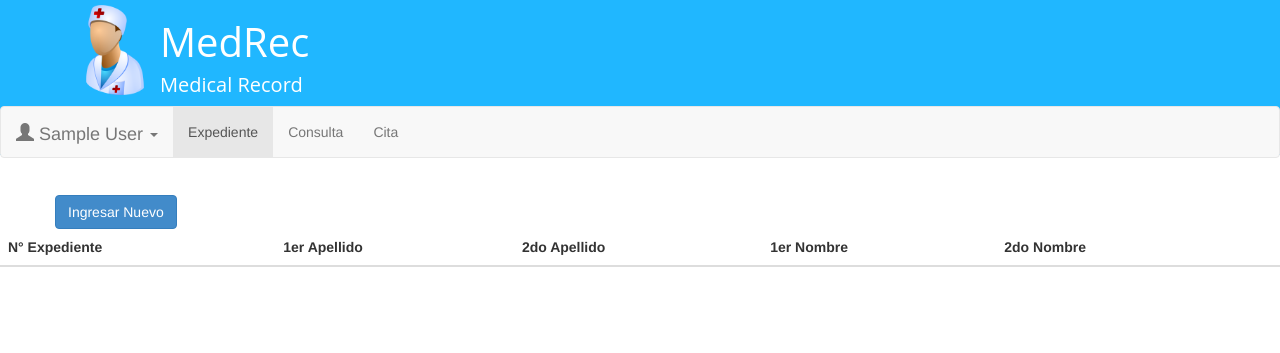
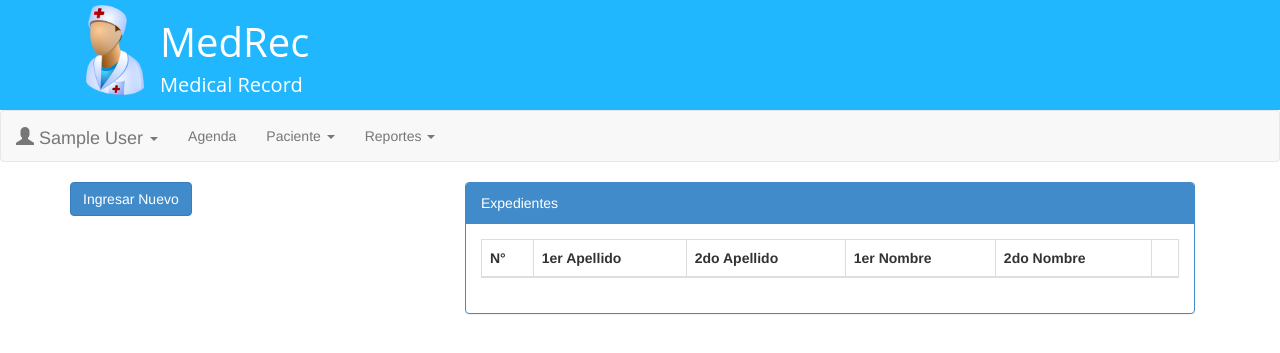
Before and after one commit to shayronsoto/MedRec, a PHP site: page /expediente.php in a window 1280 px wide. Shown: the top 353 px of the page. Run offline with PHP 8.4, Linux system fonts and the light colour scheme; the visitor is signed in with stand-in values (Sample User, id 1); data that the repository does not hold is empty; some libraries are stand-ins or nearby versions.

Commit message:
poco de estilo y arreglo del contenido del menu

```diff
--- a/css/estilo.css
+++ b/css/estilo.css
@@ -3,7 +3,7 @@
 header{
 	background-color: #20B7FF;
 	padding: 0 0 0 0;
-	height: 110px;
+	height: 90px;
 	margin: 0 0 0 0;
 
 }
--- a/css/style.css
+++ b/css/style.css
@@ -1,7 +1,7 @@
 header{
 	background-color: #20B7FF;
 	padding: 0 0 0 0;
-	height: 155px;
+	height: 110px;
 	margin: 0 0 0 0;
 }
 header .text{
--- a/expediente.php
+++ b/expediente.php
@@ -19,7 +19,7 @@
 	<!--<link href='http://fonts.googleapis.com/css?family=Open+Sans:600' rel='stylesheet' type='text/css'>-->
 </head>
 <body>
-<header style="heigth=150px">
+<header style="heigth=100px">
 	<div class="container">
 		<div class="row">
 			<div class="text col-sm-6 ">
@@ -42,12 +46,13 @@
 					?>
 					<span class="caret"></span>
 				</a>
-
+				<!--Menu desplegable para el icono del usuario-->
 				<ul class="dropdown-menu" role="menu">
-					<li><a href="">Mi Informacion</a></li>
+					<li><a href="">Mi Información</a></li>
+					<li role="presentation" class="divider"></li>
 					<li><a href="inc/logout.php">Cerrar Sesión</a></li>
 				</ul>
-
+				<!--Fin del menu deplegable-->
 				<button type="button" class="navbar-toggle collapsed" data-toggle="collapse" data-target="#menu">
 					<span class="sr-only">Toggle navigation</span>
 					<span class="icon-bar"></span>
@@ -56,33 +61,68 @@
 				</button>
 
 			</div>
+			<!--Fin del menu-->
+			<!--menu bar-->
+			<div class="collapse navbar-collapse" id="menu" >
+				<ul class="nav navbar-nav" >
+					<!--agenda-->
+					<li ><a href="#" >Agenda </a></li>
+					<!--Fin de agenda-->
 
-			<div class="collapse navbar-collapse" id="menu">
-				<ul class="nav navbar-nav">
-					<li class="active"><a href="#">Expediente</a></li>
-					<li><a href="#">Consulta</a></li>
-					<li><a href="#">Cita</a></li>
+					<li role="presentation" class="divider"></li>
+
+					<!--Dropdown de pacientes-->
+					<li class="dropdown" >
+						<a href="#" class="dropdown-toggle" data-toggle="dropdown">Paciente <span class="caret"></span></a>
+						<ul class="dropdown-menu" role="menu">
+							<li><a href="pacientenuevo.php">Nuevo paciente</a></li>
+							<li class="divider" role="presentation"></li>
+							<li><a href="#">Buscar Paciente</a></li>
+						</ul>
+					</li>
+					<!--Fin de Dropown paciente-->
+
+					<li role="presentation" class="divider"></li>
+
+					<li class="dropdown">
+					<a href="#" class="dropdown-toggle"  data-toggle="dropdown">Reportes <span class="caret"></span></a>
+					<ul class="dropdown-menu" role="menu">
+						<li><a href="#">Pacientes</a></li>
+						<li class="divider" role="presentation"></li>
+						<li><a href="#">Consultas</a></li>
+						<li class="divider" role="presentation"></li>
+						<li><a href="#">Citas</a></li>
+
+
+					</ul>
+					</li>
 				</ul>
 			</div>
 
 		</div>
 	</nav>
-</header>
-<br>
-<br>
+	<!--Fin del Menu-->
 
 <div class="container">
+	<div class="col-sm-4">
 		<div class="row">
 			<button class="btn btn-primary">Ingresar Nuevo</button>
 		</div>
 	</div>
 
+	<!--Tabla reponsiva para listar expedientes-->
+	<div class="col-sm-8">
+		<div class="panel panel-primary">
+			<div class="panel-heading">Expedientes</div>
 
+				<div class="panel-body">
 					<div class="table-responsive">
-	<table class="table table-hover">
+
+						<!--inicio de tabla-->
+						<table class="table table-bordered ">
 							<thead>
 								<tr>
-				<th>N° Expediente</th>
+								<th>N°</th>
 								<th>1er Apellido</th>
 								<th>2do Apellido</th>
 								<th>1er Nombre</th>
--- a/index.php
+++ b/index.php
@@ -80,7 +80,7 @@ require('inc/conexion.php');
 					<h3 class="modal-title">Registrate</h3>
 				</div>
 				<div class="modal-body">
-					<form action="inc/guardar.php" method="POST" role="form">
+					<form class="form" action="inc/guardar.php" method="POST" role="form">
 						<label for="">Codigo</label>
 						<input type="text" class="form-control " name="codigo" maxlength="5" value="<?php echo $var;?>">
 						<label for="">Nombre</label>
```
Also changed, not shown: other parts of expediente.php (+116 -5 lines), css/registro.css (deleted, +0 -26 lines), pacientenuevo.php (added, +104 -0 lines). Lines whose indentation alone changed are shown as unchanged.
